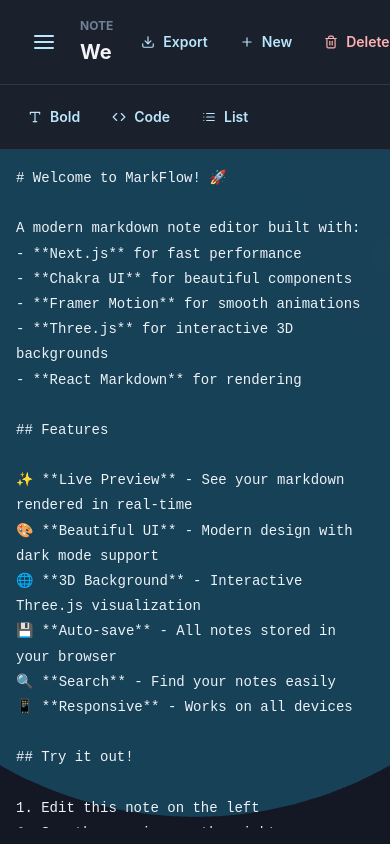
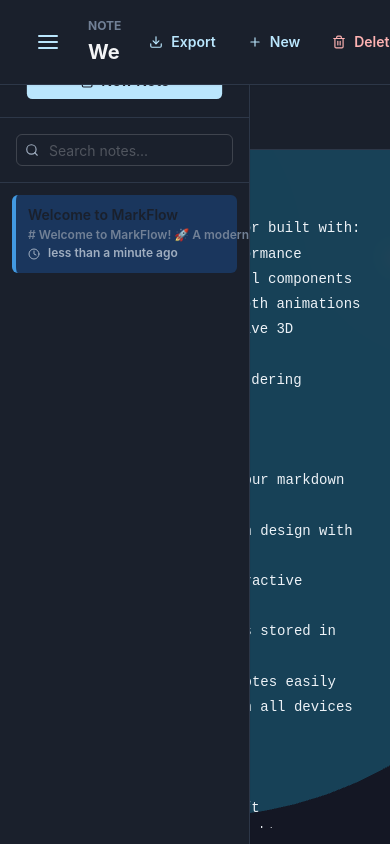
Before and after one commit to KeiserGz/markflow_project, a Next.js app: page / in a window 390 px wide. Built offline with nearby package versions, Linux system fonts and the light colour scheme.

Commit message:
Fix mobile sidebar toggle: add touch handling and proper positioning

```diff
--- a/pages/index.js
+++ b/pages/index.js
@@ -131,7 +131,11 @@
             borderColor={borderColor}
             boxShadow="sm"
             overflowY="auto"
-            display={{ base: 'none', md: 'block' }}
+            zIndex={15}
+            position={{ base: 'fixed', md: 'relative' }}
+            h={{ base: '100vh', md: 'auto' }}
+            top={0}
+            left={0}
           >
             <Sidebar
               notes={notes}
@@ -159,15 +163,27 @@
             justifyContent="space-between"
             alignItems="center"
             gap={4}
+            position="relative"
+            zIndex={20}
+            pointerEvents="auto"
           >
-            <HStack gap={4} flex={1}>
+            <HStack gap={4} flex={1} pointerEvents="auto">
               <Button
                 variant="ghost"
                 size="lg"
                 onClick={() => setSidebarOpen(!sidebarOpen)}
+                onTouchStart={(e) => {
+                  e.preventDefault()
+                  setSidebarOpen(!sidebarOpen)
+                }}
                 display={{ base: 'flex', md: 'none' }}
-                p={2}
+                p={3}
                 minW="auto"
+                h="auto"
+                zIndex={25}
+                pointerEvents="auto"
+                _focus={{ outline: 'none' }}
+                _active={{ opacity: 0.7 }}
               >
                 <Icon as={FiMenu} boxSize={6} />
               </Button>
```
